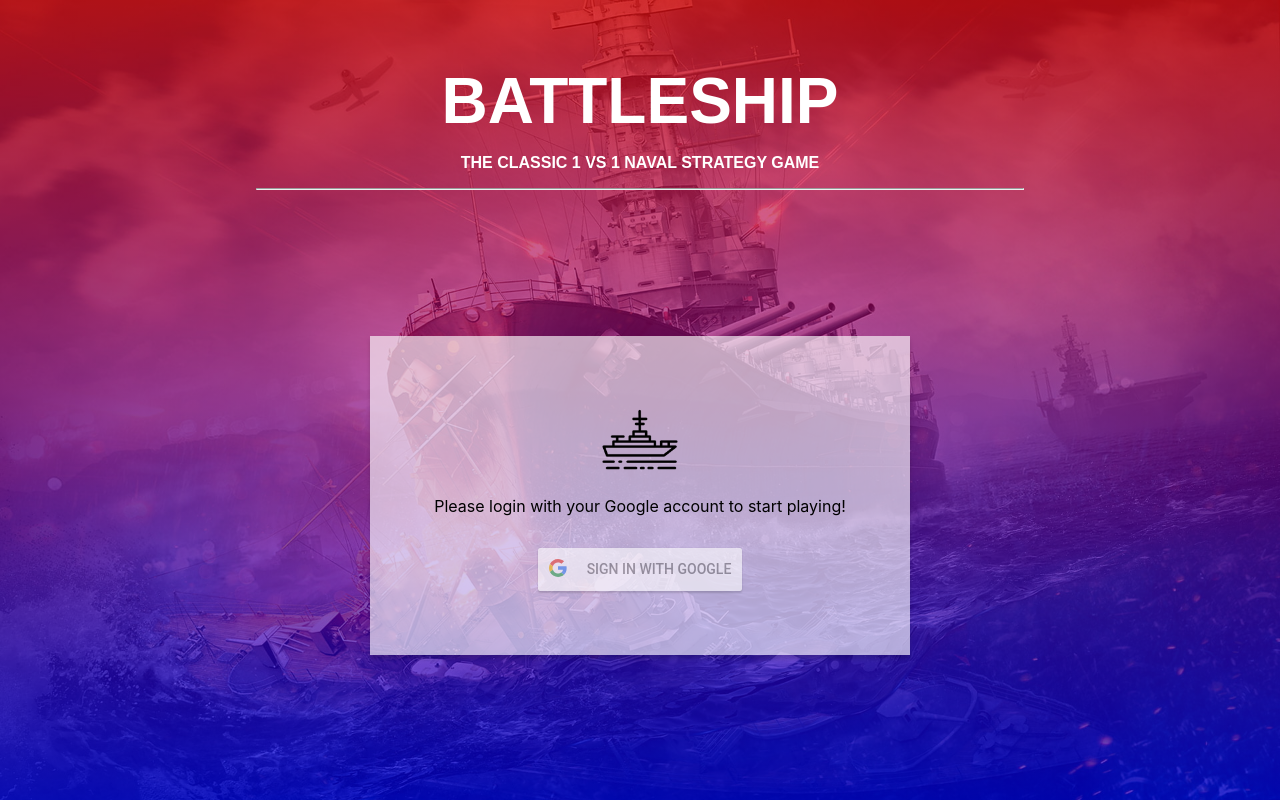
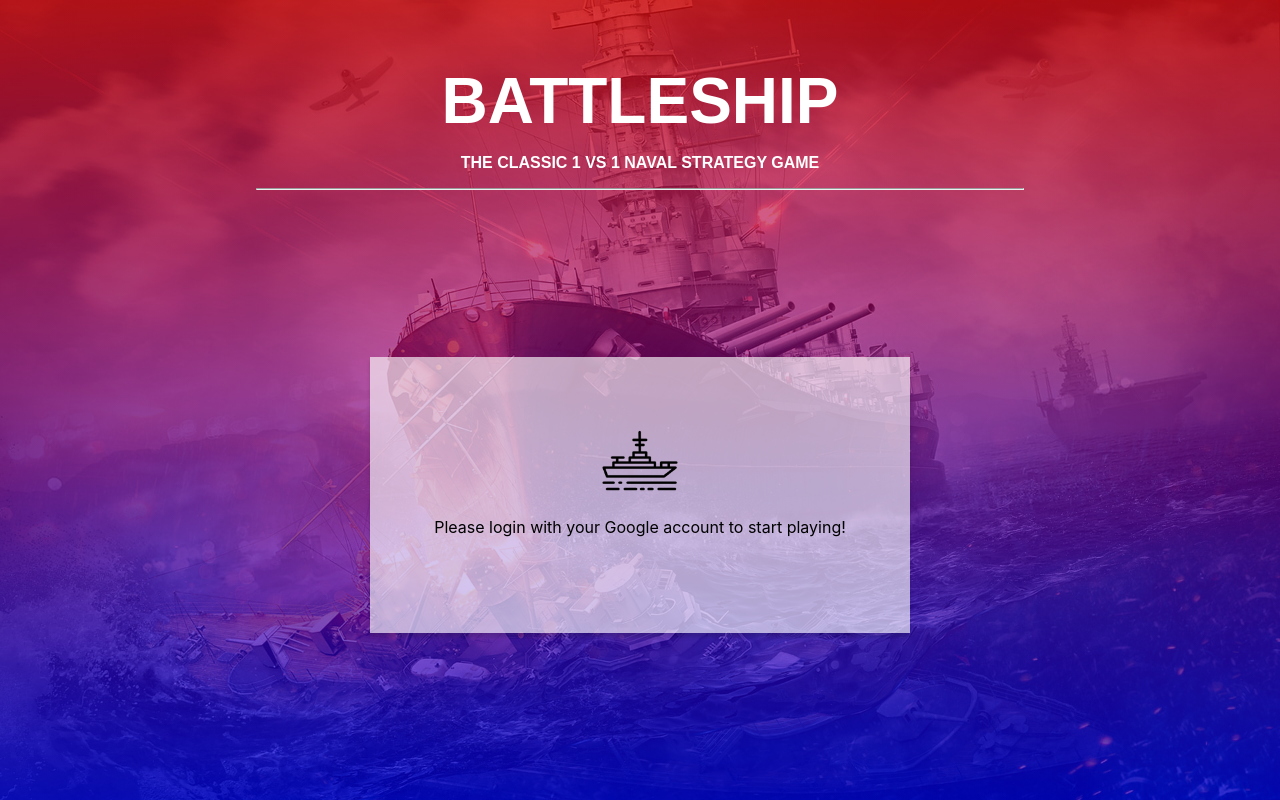
Before and after one commit to PedroAraoz/battleship-front, a React (Create React App) app: page / in a window 1280 px wide. Built offline with nearby package versions, Linux system fonts and the light colour scheme; a web font is replaced by a local one.

Commit message:
fix sign in with google

```diff
--- a/public/index.html
+++ b/public/index.html
@@ -40,5 +40,6 @@
       To begin the development, run `npm start` or `yarn start`.
       To create a production bundle, use `npm run build` or `yarn build`.
     -->
+    <script src="https://accounts.google.com/gsi/client" async defer></script>
   </body>
 </html>
--- a/src/components/Header/Header.tsx
+++ b/src/components/Header/Header.tsx
@@ -1,7 +1,7 @@
 import React from "react";
 import "./Header.css";
 
-export const Header = ({}) => {
+const Header = ({}) => {
     return (
         <div className="header">
             <h1>battleship</h1>
--- a/src/pages/LoginPage/LoginPage.tsx
+++ b/src/pages/LoginPage/LoginPage.tsx
@@ -1,5 +1,4 @@
 import React, { useEffect, useState } from "react"
-import GoogleLogin from 'react-google-login'
 import { useLocation, useNavigate } from "react-router-dom"
 import Background from "../../components/Background/Background"
 import Card from "../../components/Card/Card"
@@ -21,27 +20,39 @@ const LoginPage = () => {
 
     const [isLoading, setIsLoading] = useState(false)
 
-    let from = location.state?.from?.pathname || "/home"
-    let message = "Please login with your Google account to start playing!"
+    const clientId = "64992691436-bfdvk9u682iut84mk1f9kvbll44u5dqt.apps.googleusercontent.com"
 
-    const googleSuccess = (response: any) => {
+    const from = location.state?.from?.pathname || "/home"
+    const message = "Please login with your Google account to start playing!"
+
+    function handleCredentialResponse(response: any) {
         setIsLoading(false)
-        console.log(response)
         if (!!response) {
-            auth.signin(response, () => {
-                navigate(from, { replace: true })
+            const payload = { credentials: response.credential };
+            let res;
+            fetch(`${process.env.REACT_APP_SERVER_URL}/user/login`, {
+                method: 'POST',
+                headers: {
+                    'Content-Type': 'application/json',
+                },
+                body: JSON.stringify(payload),
             })
+                .then(response => response.json())
+                .then(data => {
+                    console.log('Success:', data);
+                    auth.signin(response, () => {
+                        navigate(from, { replace: true })
+                    })
+                })
+                .catch((error) => {
+                    console.error('Error:', error);
+                });
         }
     }
 
-    const googleRequest = () => {
-        setIsLoading(true)
-    }
-
-    const googleFailure = (response: any) => {
-        setIsLoading(false)
-        console.log(response)
-    }
+    useEffect(() => {
+        (window as any).handleCredentialResponse = handleCredentialResponse;
+    }, [])
 
     return (
         <Background fullscreen>
@@ -50,14 +61,12 @@ const LoginPage = () => {
                 :
                 <Card size="lg" raised transparent>
                     <Message message={message} />
-                    <GoogleLogin
-                        clientId="64992691436-bfdvk9u682iut84mk1f9kvbll44u5dqt.apps.googleusercontent.com"
-                        onSuccess={googleSuccess}
-                        onRequest={googleRequest}
-                        onFailure={googleFailure}
-                        cookiePolicy={'single_host_origin'}
-                        isSignedIn
-                    />
+                    <div id="g_id_onload"
+                        data-client_id={clientId}
+                        data-callback={"handleCredentialResponse"}>
+                    </div>
+                    <div className="g_id_signin"
+                        data-type="standard" />
                 </Card>
             }
         </Background>
```
Also changed, not shown: 1 other file (tests, documents, lock files or other folders).
